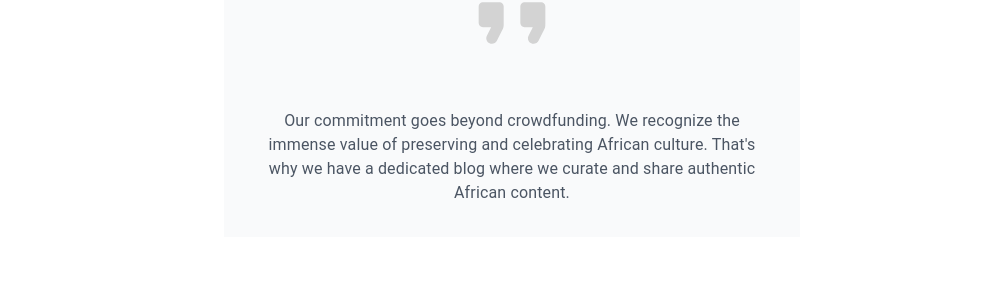
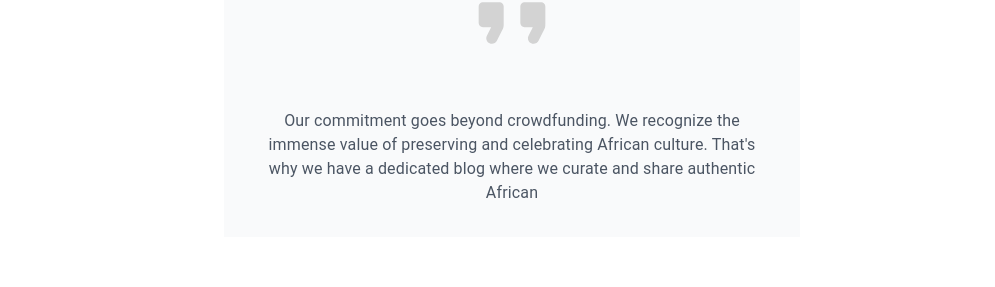
Before and after one commit to EmekaKezie/the-africa-vision, a Next.js app: page / in a window 1280 px wide. Shown: the part 1490-1777 px from the top of the page, without its empty margins (128-1123 px from the left). Built offline with nearby package versions, Linux system fonts and the light colour scheme.

Commit message:
Fix Build Errors

```diff
--- a/src/app/home/AboutUs.tsx
+++ b/src/app/home/AboutUs.tsx
@@ -41,7 +41,7 @@ export default function AboutUs() {
                 sx={{
                   flexGrow: 1,
                   display: { xs: "flex" },
-                  alignItems:"center",
+                  alignItems: "center",
                 }}>
                 <PhoneInTalk sx={{ color: "#A8518A", marginRight: "5px" }} />
                 <Typography sx={{ fontSize: "0.9em" }}>
@@ -82,11 +82,7 @@ export default function AboutUs() {
                 fontSize: "0.9rem",
                 paddingBottom: "2rem",
               }}>
-              TheAfrica Vision Info Technology Company Limited is a private
-              company that provide a cutting-edge, tech-driven crowdfunding
-              platform to empower innovative businesses and projects in Africa.
-              We pride ourselves to be a catalyst for change, innovation, and
-              cultural preservation in Africa.
+              {texts[0]}
             </Typography>
 
             <Typography
@@ -94,11 +90,7 @@ export default function AboutUs() {
                 color: "#4B5563",
                 fontSize: "0.9rem",
               }}>
-              Africa is a land of untapped brilliance, where countless
-              groundbreaking ideas and ventures struggle to find the support
-              they need. We understand the unique challenges and opportunities
-              that Africa presents, and we're here to nurture its vibrant
-              entrepreneurial spirit.
+              {texts[1]}
             </Typography>
           </Box>
         </Grid>
@@ -114,3 +106,8 @@ const useStyles = makeStyles(() => ({
 
   sectionRight: {},
 }));
+
+const texts: string[] = [
+  "TheAfrica Vision Info Technology Company Limited is a private company that provide a cutting-edge, tech-driven crowdfunding platform to empower innovative businesses and projects in Africa. We pride ourselves to be a catalyst for change, innovation, and cultural preservation in Africa.",
+  "Africa is a land of untapped brilliance, where countless groundbreaking ideas and ventures struggle to find the support they need. We understand the unique challenges and opportunities that Africa presents, and we're here to nurture its vibrant entrepreneurial spirit.",
+];
--- a/src/app/home/Testimonials.tsx
+++ b/src/app/home/Testimonials.tsx
@@ -56,12 +56,7 @@ export default function Testimonials() {
             <FormatQuoteRounded
               sx={{ fontSize: "100px", color: "lightgray" }}
             />
-            <Typography sx={{ padding: "2rem" }}>
-              Our commitment goes beyond crowdfunding. We recognize the immense
-              value of preserving and celebrating African culture. That's why we
-              have a dedicated blog where we curate and share authentic African
-              content.
-            </Typography>
+            <Typography sx={{ padding: "2rem" }}>{texts[0]}</Typography>
           </Box>
 
           <Box
@@ -73,24 +68,36 @@ export default function Testimonials() {
             <FormatQuoteRounded
               sx={{ fontSize: "100px", color: "lightgray" }}
             />
-            <Typography sx={{ padding: "2rem" }}>
-              Our commitment goes beyond crowdfunding. We recognize the immense
-              value of preserving and celebrating African culture. That's why we
-              have a dedicated blog where we curate and share authentic African
-              content.
-            </Typography>
+            <Typography sx={{ padding: "2rem" }}>{texts[1]}</Typography>
           </Box>
         </Box>
       </Box>
 
-      <Box sx={{paddingTop:"3rem"}}>
+      <Box sx={{ paddingTop: "3rem" }}>
         <Grid container spacing={4}>
           {data?.map((item: props, index: number) => (
             <Grid item lg={3} md={3} sm={6} xs={6} key={index}>
               <Box>
-                <Typography sx={{fontWeight:"bold", color:"#A8518A", fontSize:"1.2rem", paddingBottom:"1rem"}}>{item.counter}</Typography>
-                <Typography sx={{fontWeight:"bold", color: "#4B5563", fontSize:"0.9rem"}}>{item.title}</Typography>
-                <Typography  sx={{color: "#4B5563", fontSize:"0.8rem"}}>{item.desc}</Typography>
+                <Typography
+                  sx={{
+                    fontWeight: "bold",
+                    color: "#A8518A",
+                    fontSize: "1.2rem",
+                    paddingBottom: "1rem",
+                  }}>
+                  {item.counter}
+                </Typography>
+                <Typography
+                  sx={{
+                    fontWeight: "bold",
+                    color: "#4B5563",
+                    fontSize: "0.9rem",
+                  }}>
+                  {item.title}
+                </Typography>
+                <Typography sx={{ color: "#4B5563", fontSize: "0.8rem" }}>
+                  {item.desc}
+                </Typography>
               </Box>
             </Grid>
           ))}
@@ -122,3 +129,8 @@ const data: props[] = [
     desc: "contrary to popular belief, Lorem Ipsum is not simply random text.",
   },
 ];
+
+const texts: string[] = [
+  "Our commitment goes beyond crowdfunding. We recognize the immense value of preserving and celebrating African culture. That's why we have a dedicated blog where we curate and share authentic African",
+  "Our commitment goes beyond crowdfunding. We recognize the immense value of preserving and celebrating African culture. That's why we have a dedicated blog where we curate and share authentic African content.",
+];
```
